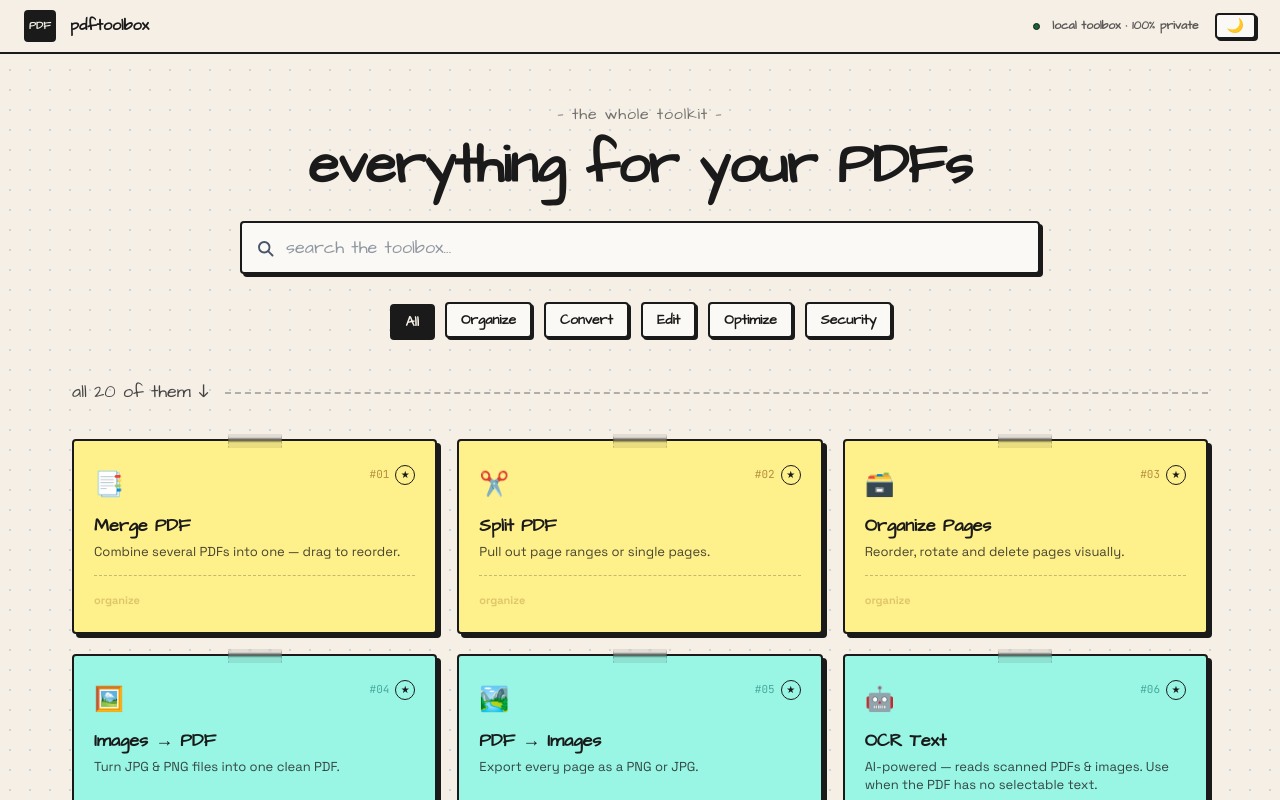
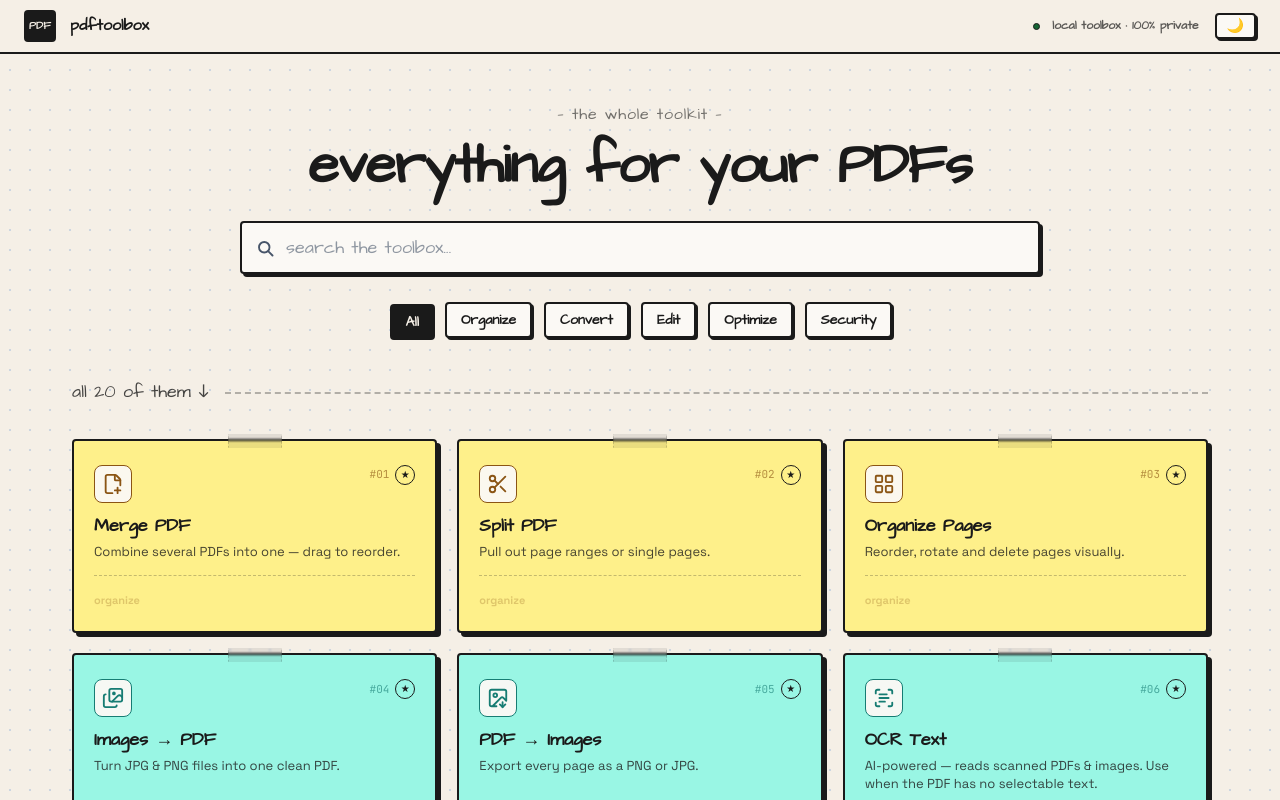
Before and after one commit to santoshP0/pdf-toolkit, a React (Vite) app: page / in a window 1280 px wide. Shown: the top 800 px of the page. Built offline with nearby package versions, Linux system fonts and the light colour scheme.

Commit message:
feat: replace emoji icons with Lucide React components and update tool card styling

```diff
--- a/package.json
+++ b/package.json
@@ -12,6 +12,7 @@
   "dependencies": {
     "@jspawn/qpdf-wasm": "^0.0.2",
     "file-saver": "^2.0.5",
+    "lucide-react": "^1.23.0",
     "pdf-lib": "^1.17.1",
     "pdfjs-dist": "^6.1.200",
     "react": "^19.2.7",
--- a/src/App.css
+++ b/src/App.css
@@ -302,8 +302,16 @@ html[data-theme="dark"] .card::before {
 }
 
 .card-emoji {
-  font-size: 24px;
-  font-weight: 700;
+  width: 38px;
+  height: 38px;
+  display: flex;
+  align-items: center;
+  justify-content: center;
+  flex-shrink: 0;
+  border-radius: 8px;
+  background: var(--surface);
+  border: 1.5px solid currentColor;
+  opacity: 0.95;
 }
 
 .card-meta {
@@ -459,7 +467,16 @@ html[data-theme="dark"] .card::before {
 }
 
 .ws-emoji {
-  font-size: 2.5rem;
+  width: 48px;
+  height: 48px;
+  display: flex;
+  align-items: center;
+  justify-content: center;
+  flex-shrink: 0;
+  border-radius: 10px;
+  background: var(--surface);
+  border: 2px solid var(--sketch-text);
+  box-shadow: 3px 3px 0 var(--sketch-text);
 }
 
 .ws-info h2 {
--- a/src/App.jsx
+++ b/src/App.jsx
@@ -1,4 +1,10 @@
 import { useState, useEffect, useCallback, lazy, Suspense } from 'react';
+import {
+  FilePlus2, Scissors, LayoutGrid, Images, ImageDown,
+  ScanText, Hash, RotateCw, PackageOpen, Droplets,
+  PenLine, Lock, EyeOff, PenSquare, Tag,
+  Crop, FileText, Camera, LayoutTemplate, Contrast,
+} from 'lucide-react';
 import './App.css';
 
 const MergePdf = lazy(() => import('./tools/MergePdf'));
@@ -23,26 +29,26 @@ const RedactPdf = lazy(() => import('./tools/RedactPdf'));
 const ExtractImages = lazy(() => import('./tools/ExtractImages'));
 
 const TOOLS = [
-  { id: 'merge', title: 'Merge PDF', icon: '📑', cat: 'organize', desc: 'Combine several PDFs into one — drag to reorder.' },
-  { id: 'split', title: 'Split PDF', icon: '✂️', cat: 'organize', desc: 'Pull out page ranges or single pages.' },
-  { id: 'organize', title: 'Organize Pages', icon: '🗃️', cat: 'organize', desc: 'Reorder, rotate and delete pages visually.' },
-  { id: 'img2pdf', title: 'Images → PDF', icon: '🖼️', cat: 'convert', desc: 'Turn JPG & PNG files into one clean PDF.' },
-  { id: 'pdf2img', title: 'PDF → Images', icon: '🏞️', cat: 'convert', desc: 'Export every page as a PNG or JPG.' },
-  { id: 'ocr', title: 'OCR Text', icon: '🤖', cat: 'convert', desc: 'AI-powered — reads scanned PDFs & images. Use when the PDF has no selectable text.' },
-  { id: 'numbers', title: 'Page Numbers', icon: '#️⃣', cat: 'edit', desc: 'Stamp page numbers — your position & style.' },
-  { id: 'rotate', title: 'Rotate PDF', icon: '🔄', cat: 'edit', desc: 'Spin all or chosen pages the right way up.' },
-  { id: 'compress', title: 'Compress PDF', icon: '🗜️', cat: 'optimize', desc: 'Re-encode images to shrink the file size.' },
-  { id: 'watermark', title: 'Watermark', icon: '💧', cat: 'security', desc: 'Lay a text watermark over every page.' },
-  { id: 'sign', title: 'Sign PDF', icon: '🖊️', cat: 'security', desc: 'Draw, type or upload a signature & place it.' },
-  { id: 'protect', title: 'Protect PDF', icon: '🔒', cat: 'security', desc: 'Add or remove an AES-256 password.' },
-  { id: 'redact', title: 'Redact PDF', icon: '🚫', cat: 'security', desc: 'Permanently black out sensitive areas.' },
-  { id: 'editor', title: 'PDF Editor', icon: '✏️', cat: 'edit', desc: 'Draw, annotate & add text on any page.' },
-  { id: 'metadata', title: 'Edit Metadata', icon: '🏷️', cat: 'edit', desc: 'Set title, author, keywords & more.' },
-  { id: 'crop', title: 'Crop PDF', icon: '📐', cat: 'edit', desc: 'Trim page margins with a live preview.' },
-  { id: 'extracttext', title: 'Extract Text', icon: '📄', cat: 'convert', desc: 'Instantly copies the text layer from digital PDFs. Won\'t work on scanned or image-only PDFs.' },
-  { id: 'extractimages', title: 'Extract Images', icon: '📸', cat: 'convert', desc: 'Save embedded pictures as PNG files.' },
-  { id: 'nup', title: 'Combine Pages', icon: '🔳', cat: 'organize', desc: 'Fit 2–16 pages onto each printed sheet.' },
-  { id: 'grayscale', title: 'Grayscale', icon: '🌚', cat: 'optimize', desc: 'Convert pages to grayscale to save ink.' },
+  { id: 'merge',        title: 'Merge PDF',       Icon: FilePlus2,      cat: 'organize', desc: 'Combine several PDFs into one — drag to reorder.' },
+  { id: 'split',        title: 'Split PDF',        Icon: Scissors,       cat: 'organize', desc: 'Pull out page ranges or single pages.' },
+  { id: 'organize',     title: 'Organize Pages',   Icon: LayoutGrid,     cat: 'organize', desc: 'Reorder, rotate and delete pages visually.' },
+  { id: 'img2pdf',      title: 'Images → PDF',     Icon: Images,         cat: 'convert',  desc: 'Turn JPG & PNG files into one clean PDF.' },
+  { id: 'pdf2img',      title: 'PDF → Images',     Icon: ImageDown,      cat: 'convert',  desc: 'Export every page as a PNG or JPG.' },
+  { id: 'ocr',          title: 'OCR Text',          Icon: ScanText,       cat: 'convert',  desc: 'AI-powered — reads scanned PDFs & images. Use when the PDF has no selectable text.' },
+  { id: 'numbers',      title: 'Page Numbers',      Icon: Hash,           cat: 'edit',     desc: 'Stamp page numbers — your position & style.' },
+  { id: 'rotate',       title: 'Rotate PDF',        Icon: RotateCw,       cat: 'edit',     desc: 'Spin all or chosen pages the right way up.' },
+  { id: 'compress',     title: 'Compress PDF',      Icon: PackageOpen,    cat: 'optimize', desc: 'Re-encode images to shrink the file size.' },
+  { id: 'watermark',    title: 'Watermark',         Icon: Droplets,       cat: 'security', desc: 'Lay a text watermark over every page.' },
+  { id: 'sign',         title: 'Sign PDF',          Icon: PenLine,        cat: 'security', desc: 'Draw, type or upload a signature & place it.' },
+  { id: 'protect',      title: 'Protect PDF',       Icon: Lock,           cat: 'security', desc: 'Add or remove an AES-256 password.' },
+  { id: 'redact',       title: 'Redact PDF',        Icon: EyeOff,         cat: 'security', desc: 'Permanently black out sensitive areas.' },
+  { id: 'editor',       title: 'PDF Editor',        Icon: PenSquare,      cat: 'edit',     desc: 'Draw, annotate & add text on any page.' },
+  { id: 'metadata',     title: 'Edit Metadata',     Icon: Tag,            cat: 'edit',     desc: 'Set title, author, keywords & more.' },
+  { id: 'crop',         title: 'Crop PDF',          Icon: Crop,           cat: 'edit',     desc: 'Trim page margins with a live preview.' },
+  { id: 'extracttext',  title: 'Extract Text',      Icon: FileText,       cat: 'convert',  desc: "Instantly copies the text layer from digital PDFs. Won't work on scanned or image-only PDFs." },
+  { id: 'extractimages',title: 'Extract Images',    Icon: Camera,         cat: 'convert',  desc: 'Save embedded pictures as PNG files.' },
+  { id: 'nup',          title: 'Combine Pages',     Icon: LayoutTemplate, cat: 'organize', desc: 'Fit 2–16 pages onto each printed sheet.' },
+  { id: 'grayscale',    title: 'Grayscale',         Icon: Contrast,       cat: 'optimize', desc: 'Convert pages to grayscale to save ink.' },
 ];
 
 const CATEGORIES = ['all', 'organize', 'convert', 'edit', 'optimize', 'security'];
@@ -135,6 +141,7 @@ function App() {
   if (openTool) {
     const tool = TOOLS.find(t => t.id === openTool);
     const ToolComponent = TOOL_COMPONENTS[openTool];
+    const catStyle = CAT_CARD_STYLES[tool?.cat] || CAT_CARD_STYLES.organize;
     return (
       <>
         <header className="header">
@@ -186,7 +193,9 @@ function App() {
             <div className="main-content">
               <div className="workspace">
                 <div className="ws-header">
-                  <span className="ws-emoji">{tool.icon}</span>
+                  <div className="ws-emoji" style={{ color: catStyle?.text || 'var(--cat-convert)', display: 'flex', alignItems: 'center' }}>
+                    <tool.Icon size={36} strokeWidth={1.8} />
+                  </div>
                   <div className="ws-info">
                     <h2>{tool.title}</h2>
                     <p>{tool.desc}</p>
@@ -199,7 +208,9 @@ function App() {
             <div className="main-content">
               <div className="workspace">
                 <div className="ws-header">
-                  <span className="ws-emoji">{tool.icon}</span>
+                  <div className="ws-emoji" style={{ color: catStyle?.text || 'var(--cat-convert)', display: 'flex', alignItems: 'center' }}>
+                    <tool.Icon size={36} strokeWidth={1.8} />
+                  </div>
                   <div className="ws-info">
                     <h2>{tool.title}</h2>
                     <p>{tool.desc}</p>
@@ -212,7 +223,9 @@ function App() {
             <div className="main-content">
               <div className="workspace">
                 <div className="ws-header">
-                  <span className="ws-emoji">{tool.icon}</span>
+                  <div className="ws-emoji" style={{ color: catStyle?.text || 'var(--cat-convert)', display: 'flex', alignItems: 'center' }}>
+                    <tool.Icon size={36} strokeWidth={1.8} />
+                  </div>
                   <div className="ws-info">
                     <h2>{tool.title}</h2>
                     <p>{tool.desc}</p>
@@ -313,7 +326,9 @@ function App() {
                   onClick={() => setOpenTool(tool.id)}
                 >
                   <div className="card-top">
-                    <span className="card-emoji" style={{ color: catStyle.text }}>{tool.icon}</span>
+                    <span className="card-emoji" style={{ color: catStyle.text, display: 'flex', alignItems: 'center' }}>
+                      <tool.Icon size={22} strokeWidth={2} />
+                    </span>
                     <div className="card-meta">
                       <span className="card-number" style={{ color: catStyle.text }}>#{String(idx + 1).padStart(2, '0')}</span>
                       <button
```
Also changed, not shown: 1 other file (tests, documents, lock files or other folders).
